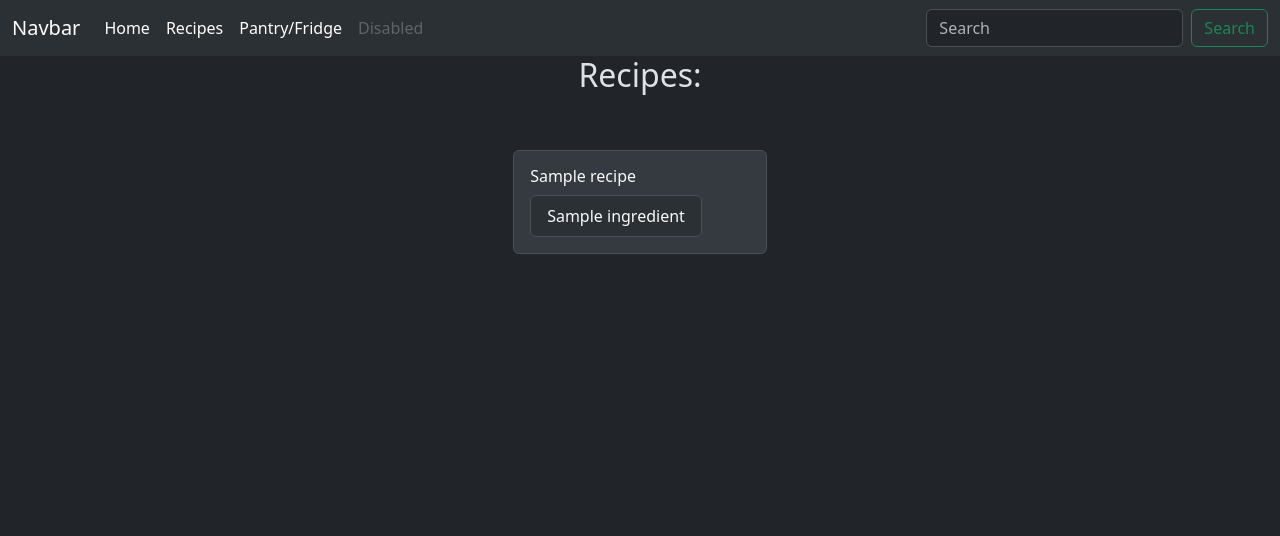
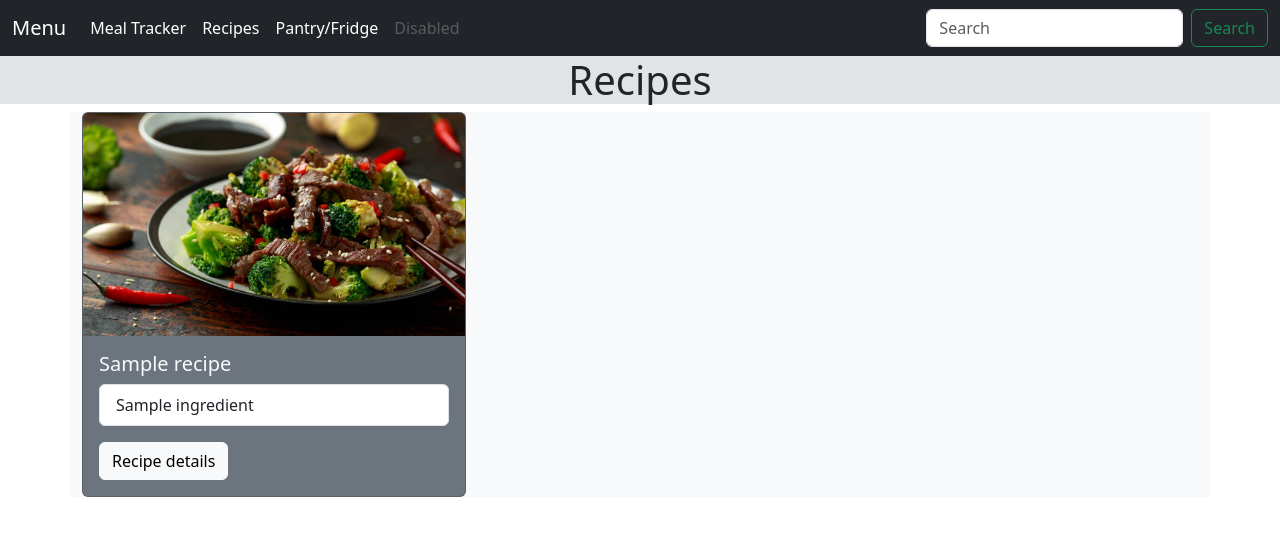
Before and after one commit to Spookiel/MealplanSite, a Django app: page / in a window 1280 px wide. Shown: the top 536 px of the page. Run offline with Django 3.2, Linux system fonts and the light colour scheme; tables that the repository leaves empty hold one stand-in row (values such as "Sample post"); some libraries are stand-ins or nearby versions.

Commit message:
Added cards with stock images for recipes and updated overall layout

```diff
--- a/mysite/recipes/templates/recipes/all_recipes.html
+++ b/mysite/recipes/templates/recipes/all_recipes.html
@@ -1,29 +1,45 @@
 {% extends "recipes/base.html" %}
 {% block content %}
-<div class="text-center">
-    <h2> Recipes: </h2>
+{%load static%}
+<div class="text-center bg-secondary-subtle">
+    <div class="h1"> Recipes </div>
 </div>
-<div class="d-flex flex-column flex-md-row p-4 gap-4 py-md-5 align-items-center justify-content-center">
+<div class="container-lg my5">
+    {% comment %} <img src="{% static 'recipes/fuji-bg.jpg' %}" alt="My image" class="bg-image bg-cover"> {% endcomment %}
+
 
     {% if recipes %}
-        <div class="list-group">
+        <div class="row mb-3 bg-light text-light">
             {% for recipe in recipes %}
-            <a href="#" class="list-group-item list-group-item-action d-flex gap-5 py-3 w-300 bg-body-secondary" aria-current="true">
 
-                <div class="d-flex gap-2 w-200 justify-content-between">
-                    <div>
-                        <h6 class="text-light"> {{recipe.name}} </h3>
-                        <ul class="list-group">
+
+                <div class="col">
+                    {% comment %} <div class="p-5 bg-secondary text-light rounded">
+                            <div class="h3 text-light text-center"> {{recipe.name}} </div>
+                            <ul class="list-group">
+                                {% for ing in recipe.ingredients.all %}
+                                    <div class="list-group-item">
+                                        <div class="text-left">{{ing}} </div>
+                                    </div>
+                                {% endfor %}
+                            </ul>
+                    </div> {% endcomment %}
+                    <div class="card bg-secondary text-light" style="width: 24rem;">
+                        <img src="{% static 'recipes/beef-stir-fry.jpg' %}" class="card-img-top" alt="...">
+                        <div class="card-body">
+                          <h5 class="card-title">{{recipe.name}}</h5>
+                          <ul class="list-group">
                             {% for ing in recipe.ingredients.all %}
-                                <li class="list-group-item bg-body-tertiary text-light"> {{ing}} </li>
+                                <div class="list-group-item">
+                                    <div class="text-left">{{ing}} </div>
+                                </div>
                             {% endfor %}
                         </ul>
-                    </div>
+                          <a href="#" class="btn btn-light mt-3">Recipe details</a>
+                        </div>
+                      </div>
 
                 </div>
-                <div class="b-example-divider"></div>
-            </a>
-
 
             {% endfor %}
         </div>
--- a/mysite/recipes/templates/recipes/base.html
+++ b/mysite/recipes/templates/recipes/base.html
@@ -1,30 +1,33 @@
 <!DOCTYPE html>
 
-<html lang="en" data-bs-theme="dark">
+<html lang="en">
   <head>
     <meta charset="utf-8">
     <meta name="viewport" content="width=device-width, initial-scale=1">
     {% load static %}
     <title>Recipe site!</title>
     <link href="https://cdn.jsdelivr.net/npm/bootstrap@5.3.1/dist/css/bootstrap.min.css" rel="stylesheet" integrity="sha384-4bw+/aepP/YC94hEpVNVgiZdgIC5+VKNBQNGCHeKRQN+PtmoHDEXuppvnDJzQIu9" crossorigin="anonymous">
-
+    <link href= "{% static 'recipes/style.css' %}" rel="stylesheet">
     {% load django_bootstrap5 %}
 
     {# Load CSS and JavaScript #}
     {% bootstrap_css %}
     {% bootstrap_javascript %}
   </head>
-  <body data-bs-theme="dark">
-    <nav class="navbar navbar-expand-lg bg-body-tertiary" data-bs-theme="dark">
+  <body>
+
+
+
+    <nav class="navbar navbar-expand bg-dark navbar-dark">
         <div class="container-fluid">
-          <a class="navbar-brand" href="#">Navbar</a>
+          <a class="navbar-brand" href="#">Menu</a>
           <button class="navbar-toggler" type="button" data-bs-toggle="collapse" data-bs-target="#navbarSupportedContent" aria-controls="navbarSupportedContent" aria-expanded="false" aria-label="Toggle navigation">
             <span class="navbar-toggler-icon"></span>
           </button>
           <div class="collapse navbar-collapse" id="navbarSupportedContent">
             <ul class="navbar-nav me-auto mb-2 mb-lg-0">
               <li class="nav-item">
-                <a class="nav-link active" aria-current="page" href="#">Home</a>
+                <a class="nav-link active" aria-current="page" href="#">Meal Tracker</a>
               </li>
 
               <li class="nav-item">
@@ -60,6 +63,8 @@
 
 
 
+
+
     {% block content%}
     {%endblock content%}
 
@@ -68,5 +73,8 @@
     <script src="https://cdn.jsdelivr.net/npm/bootstrap@5.3.1/dist/js/bootstrap.bundle.min.js" integrity="sha384-HwwvtgBNo3bZJJLYd8oVXjrBZt8cqVSpeBNS5n7C8IVInixGAoxmnlMuBnhbgrkm" crossorigin="anonymous"></script>
     <script src="https://cdn.jsdelivr.net/npm/@popperjs/core@2.11.8/dist/umd/popper.min.js" integrity="sha384-I7E8VVD/ismYTF4hNIPjVp/Zjvgyol6VFvRkX/vR+Vc4jQkC+hVqc2pM8ODewa9r" crossorigin="anonymous"></script>
     <script src="https://cdn.jsdelivr.net/npm/bootstrap@5.3.1/dist/js/bootstrap.min.js" integrity="sha384-Rx+T1VzGupg4BHQYs2gCW9It+akI2MM/mndMCy36UVfodzcJcF0GGLxZIzObiEfa" crossorigin="anonymous"></script>
+
+
 </body>
+
 </html>
```
Also changed, not shown: mysite/recipes/static/recipes/style.css (added, +9 -0 lines), mysite/recipes/static/recipes/beef-stir-fry.jpg (added), mysite/recipes/static/recipes/fuji-bg.jpg (added).
